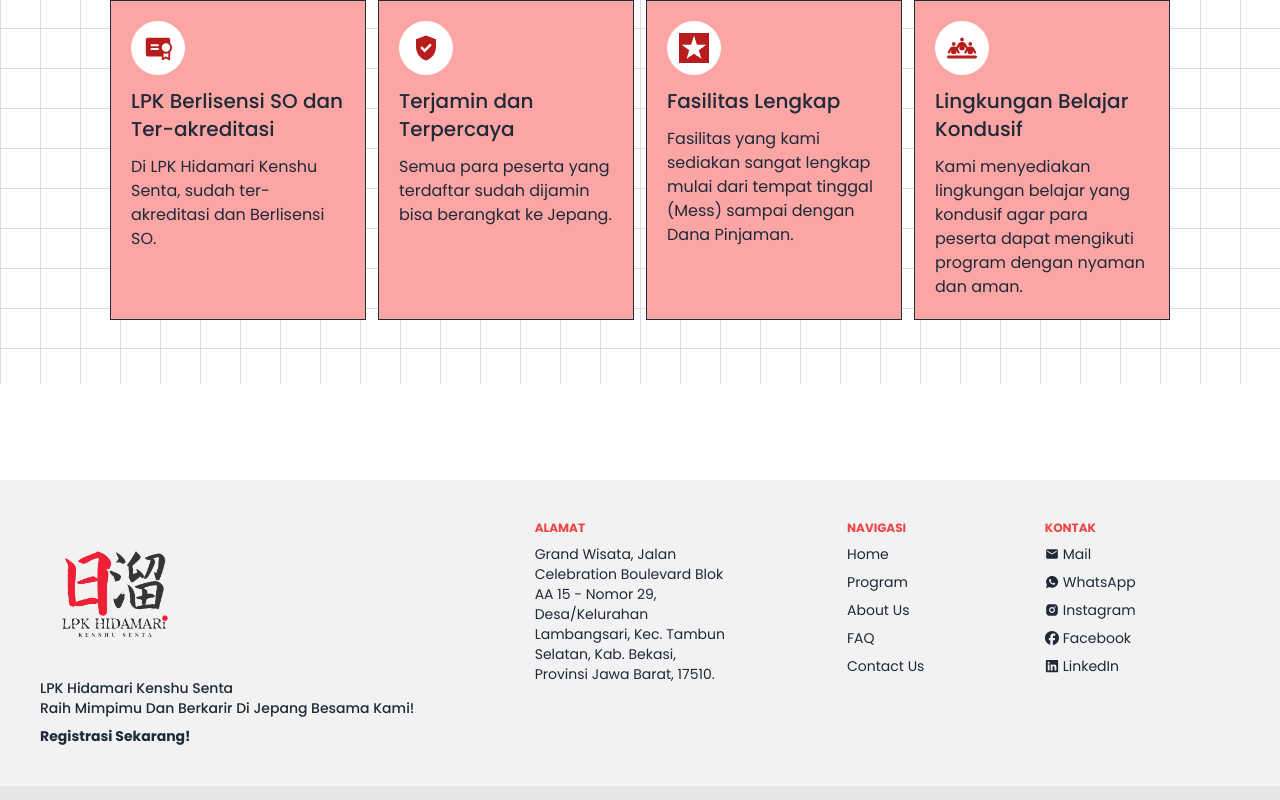
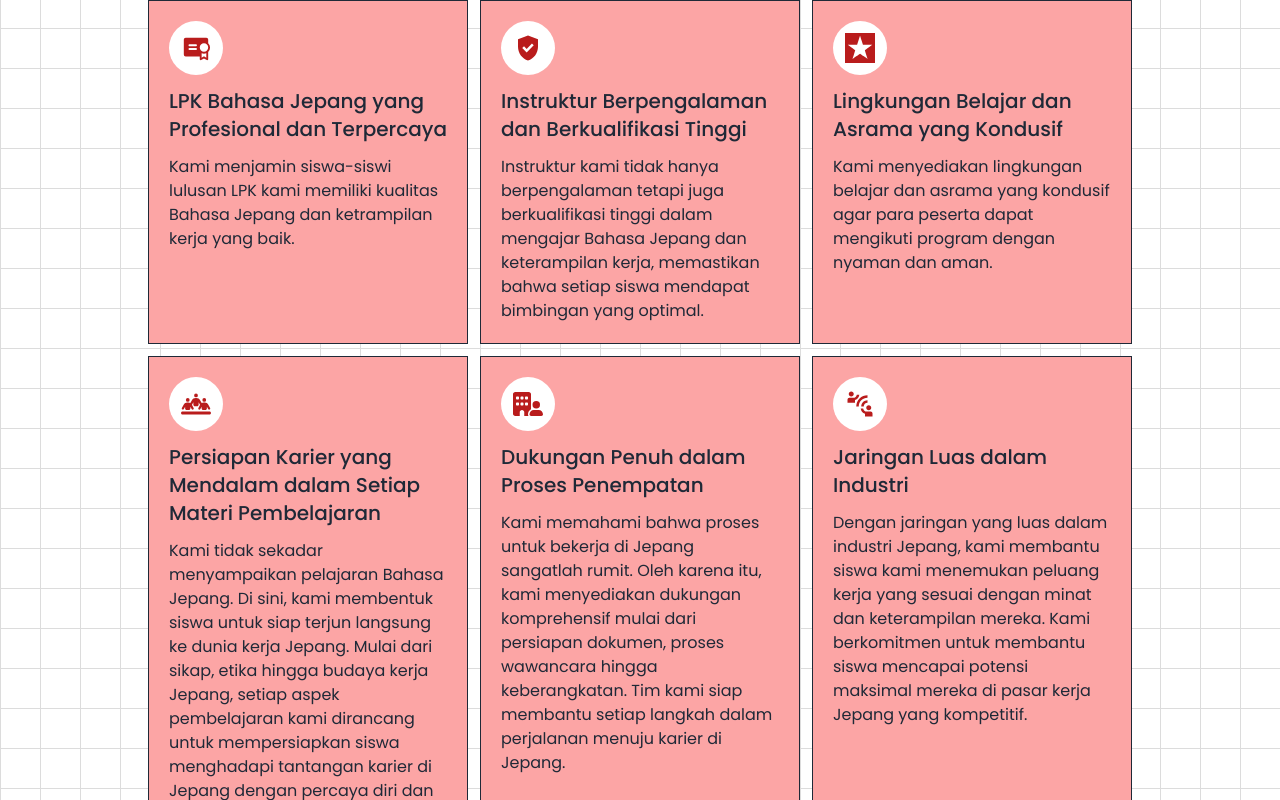
Before and after one commit to Ganesha-project/lpk-web, a Next.js app: page /program in a window 1280 px wide. Shown: the part 5440-6240 px from the top of the page. Built offline with nearby package versions, Linux system fonts and the light colour scheme.

Commit message:
update about us info

```diff
--- a/src/Components/AboutUsPage/AboutUs.jsx
+++ b/src/Components/AboutUsPage/AboutUs.jsx
@@ -23,16 +23,22 @@ export const AboutUs = () => {
                             alt="" />
                         <div className="p-5 -mt-24 m-2 w-[80%] lg:ml-10 bg-red-200 bg-opacity-100 backdrop-blur-sm absolute lg:w-[30lvw]">
                             <div className="font-medium text-justify">
-                                <p>Kami adalah lembaga yang <strong>berdedikasi</strong> untuk memberikan pelatihan kerja <strong>berkualitas tinggi</strong> bagi para calon pekerja yang ingin membangun karir mereka di <strong>Jepang</strong>. Sebagai lembaga yang <strong>berpengalaman</strong> dan <strong>terpercaya</strong>, kami telah membantu ribuan individu untuk meraih <strong>kesuksesan</strong> dalam <strong>dunia kerja Jepang</strong>.</p>
+                                <p>Kami adalah Lembaga Pelatihan Kerja sebagai Penghubung antara Perusahaan Jepang dan Pemuda Indonesia yang ingin Bekerja dan Belajar di Jepang. Kami <strong>berdedikasi</strong> untuk mengantarkan Pemuda Indonesia menuju <strong>kesuksesan</strong> melalui program <strong>Pelatihan Bahasa Jepang</strong> dan <strong>Keterampilan Kerja</strong> untuk persiapan Pemagangan Teknis (Ginou jisshuu), Pekerja Berketrampilan Khusus (Tokutei Ginou), maupun Kuliah di Jepang (Ryuugaku). Dengan <strong>pengalaman lebih dari 10 tahun</strong> Tinggal dan Bekerja di Jepang, kami memahami betul <strong>esensi</strong> dan <strong>kebutuhan</strong> akan kemahiran bahasa dalam menggapai <strong>peluang</strong> di negeri <strong>Sakura</strong> tersebut.</p>
                             </div>
                         </div>
                     </div>
                     <FaQuoteRight className="self-end text-red-500 -mt-2" size={40} />
                     <div className="w-[60%] -mt-5 text-justify self-end px-10 font-medium text-gray-800">
                         <p>
-                            Di LPK Hidamari Kenshu Senta, kami memahami pentingnya <strong>integrasi budaya</strong>, <strong>keterampilan teknis</strong>, dan <strong>kesiapan profesional</strong> dalam mencapai tujuan karir di Jepang. Oleh karena itu, kami menyediakan <strong>program pelatihan yang komprehensif dan terarah</strong> yang dirancang khusus untuk mempersiapkan Anda dengan keterampilan dan pengetahuan yang diperlukan dalam berbagai bidang industri di Jepang. Kami memiliki <strong>program pelatihan yang dapat disesuaikan</strong> dengan kebutuhan Anda. Mari bergabung dengan kami dan mulailah perjalanan menuju <strong>kesuksesan karir Anda di Jepang</strong> bersama LPK Hidamari Kenshu Senta!
+                            Keahlian kami tidak hanya tercermin dalam pengalaman panjang kami di Jepang, tetapi juga dibuktikan melalui sertifikasi nasional Jepang, seperti sertifikasi Bahasa Jepang dan bidang terkait lainnya. Kami percaya bahwa kemahiran Bahasa Jepang adalah kunci untuk membuka pintu peluang di berbagai bidang, baik di dalam negeri maupun internasional.
+                        </p>
+                        <p className="mt-5">
+                            Kami mengemban amanah dan tanggung jawab untuk membantu generasi muda Indonesia mewujudkan impian mereka. Kami ingin menjadi mitra Anda dalam perjalanan menuju kesuksesan. Dengan berbagai program pelatihan dan kursus yang kami tawarkan, kami siap untuk membantu mengasah kemampuan Bahasa Jepang dan juga Keahlian Kerja Pemuda Indonesia sehingga siap untuk menghadapi tantangan global di masa depan.
                         </p>
                     </div>
+                    <p className="flex justify-center items-center  border-b-4 border-red-200 p-2 text-lg font-medium">
+                        Mari kita bersama-sama wujudkan impian kita, dan bersiaplah untuk mengukir prestasi bersama kami di LPK Hidamari Kenshu Senta!
+                    </p>
                 </div>
             </section>
         </>
--- a/src/Components/AboutUsPage/AboutUsMobile.jsx
+++ b/src/Components/AboutUsPage/AboutUsMobile.jsx
@@ -21,15 +21,17 @@ export const AboutUsMobile = () => {
                             className="w-full h-[30lvh] object-cover"
                             src="https://images.unsplash.com/photo-1461727885569-b2ddec0c4328?q=80&w=2938&auto=format&fit=crop&ixlib=rb-4.0.3&ixid=M3wxMjA3fDB8MHxwaG90by1wYWdlfHx8fGVufDB8fHx8fA%3D%3D"
                             alt="" />
-                        <div className="bg-red-200 p-5">
+                        <div className="bg-red-200 -mx-5 p-5">
                             <div className="font-medium text-justify">
-                                <p>Kami adalah lembaga yang <strong>berdedikasi</strong> untuk memberikan pelatihan kerja <strong>berkualitas tinggi</strong> bagi para calon pekerja yang ingin membangun karir mereka di <strong>Jepang</strong>. Sebagai lembaga yang <strong>berpengalaman</strong> dan <strong>terpercaya</strong>, kami telah membantu ribuan individu untuk meraih <strong>kesuksesan</strong> dalam <strong>dunia kerja Jepang</strong>.</p>
+                                <p>Kami adalah Lembaga Pelatihan Kerja sebagai Penghubung antara Perusahaan Jepang dan Pemuda Indonesia yang ingin Bekerja dan Belajar di Jepang. Kami <strong>berdedikasi</strong> untuk mengantarkan Pemuda Indonesia menuju <strong>kesuksesan</strong> melalui program <strong>Pelatihan Bahasa Jepang</strong> dan <strong>Keterampilan Kerja</strong> untuk persiapan Pemagangan Teknis (Ginou jisshuu), Pekerja Berketrampilan Khusus (Tokutei Ginou), maupun Kuliah di Jepang (Ryuugaku). Dengan <strong>pengalaman lebih dari 10 tahun</strong> Tinggal dan Bekerja di Jepang, kami memahami betul <strong>esensi</strong> dan <strong>kebutuhan</strong> akan kemahiran bahasa dalam menggapai <strong>peluang</strong> di negeri <strong>Sakura</strong> tersebut.</p>
                             </div>
                         </div>
                     </div>
-                    <p className="text-justify self-end font-medium text-gray-800">
-                        Di LPK Hidamari Kenshu Senta, kami memahami pentingnya <strong>integrasi budaya</strong>, <strong>keterampilan teknis</strong>, dan <strong>kesiapan profesional</strong> dalam mencapai tujuan karir di Jepang. Oleh karena itu, kami menyediakan <strong>program pelatihan yang komprehensif dan terarah</strong> yang dirancang khusus untuk mempersiapkan Anda dengan keterampilan dan pengetahuan yang diperlukan dalam berbagai bidang industri di Jepang. Kami memiliki <strong>program pelatihan yang dapat disesuaikan</strong> dengan kebutuhan Anda. Mari bergabung dengan kami dan mulailah perjalanan menuju <strong>kesuksesan karir Anda di Jepang</strong> bersama LPK Hidamari Kenshu Senta!
-                    </p>
+                    <div className="text-justify self-end font-medium text-gray-800 flex flex-col gap-5">
+                        <p>Keahlian kami tidak hanya tercermin dalam pengalaman panjang kami di Jepang, tetapi juga dibuktikan melalui sertifikasi nasional Jepang, seperti sertifikasi Bahasa Jepang dan bidang terkait lainnya. Kami percaya bahwa kemahiran Bahasa Jepang adalah kunci untuk membuka pintu peluang di berbagai bidang, baik di dalam negeri maupun internasional.</p>
+                        <p>Kami mengemban amanah dan tanggung jawab untuk membantu generasi muda Indonesia mewujudkan impian mereka. Kami ingin menjadi mitra Anda dalam perjalanan menuju kesuksesan. Dengan berbagai program pelatihan dan kursus yang kami tawarkan, kami siap untuk membantu mengasah kemampuan Bahasa Jepang dan juga Keahlian Kerja Pemuda Indonesia sehingga siap untuk menghadapi tantangan global di masa depan.</p>
+                        <p>Mari kita bersama-sama wujudkan impian kita, dan bersiaplah untuk mengukir prestasi bersama kami di LPK Hidamari Kenshu Senta!</p>
+                    </div>
                     <FaQuoteRight className="self-end text-red-500 -mt-2" size={40} />
                 </div>
             </section>
--- a/src/Components/Banner.jsx
+++ b/src/Components/Banner.jsx
@@ -44,22 +44,22 @@ export const Banner = () => {
                                 <div className="flex justify-between items-center">
                                     <TbLicense size={45} />
                                     <p className="capitalize text-xl font-medium">
-                                        Berlisensi SO
+                                        Terpercaya
                                     </p>
                                 </div>
                                 <p className="mt-5 font-light">
-                                    Dengan Lisensi SO yang kami miliki, Kamu dapat percayakan kualitas program pelatihan kamu ke LPK Hidamari Kenshu Senta!
+                                    Dengan berbagai macam program dan para pengajar yang terbaik kamu dapat percayakan kualitas program pelatihan kamu ke LPK Hidamari Kenshu Senta!
                                 </p>
                             </div>
                             <div className="border-r flex-grow border-b border-l border-gray-700 p-4 lg:p-12 bg-red-400 text-white w-[70lvw] lg:w-full">
                                 <div className="flex justify-between items-center">
                                     <TfiMedall size={45} />
                                     <p className="capitalize text-xl font-medium">
-                                        Terakreditasi
+                                        Berpengalaman
                                     </p>
                                 </div>
                                 <p className="mt-5 font-light">
-                                    Kami bangga menjadi Lembaga yang terakreditasi, menandakan komitmen kami dalam menyediakan pendidikan berkualitas tinggi yang memenuhi standar yang ketat.
+                                    Pengajar di LPK Hidamari Kenshu Senta sangat berpengalaman dan memiliki kemampuan serta ilmu yang mempermudah memenuhi standar kerja di Jepang.
                                 </p>
                             </div>
                         </div>
--- a/src/Components/WhyUs.jsx
+++ b/src/Components/WhyUs.jsx
@@ -2,6 +2,8 @@ import { MdGppGood } from "react-icons/md";
 import { PiCertificateFill } from "react-icons/pi";
 import { SiCoveralls } from "react-icons/si";
 import { FaPeopleLine } from "react-icons/fa6";
+import { FaBuildingUser } from "react-icons/fa6";
+import { MdConnectWithoutContact } from "react-icons/md";
 export const WhyUs = () => {
     return (
         <>
@@ -13,49 +15,71 @@ export const WhyUs = () => {
                     <h1 className="text-5xl font-medium lg:flex hidden">
                         Kenapa harus LPK Hidamari Kenshu Senta?
                     </h1>
-                    <div className="flex flex-wrap flex-col lg:flex-row gap-3">
-                        <div className="p-5 lg:w-[20lvw] bg-red-300 border border-gray-800 flex flex-col gap-3">
+                    <div className="flex flex-col lg:grid lg:grid-cols-3 gap-3">
+                        <div className="p-5 lg:w-[25lvw] bg-red-300 border border-gray-800 flex flex-col gap-3">
                             <div className="p-3 bg-white text-red-700 w-fit rounded-full">
                                 <PiCertificateFill size={30} />
                             </div>
                             <h1 className="text-xl font-medium">
-                                LPK Berlisensi SO dan Ter-akreditasi
+                                LPK Bahasa Jepang yang Profesional dan Terpercaya
                             </h1>
                             <p>
-                                Di LPK Hidamari Kenshu Senta, sudah ter-akreditasi dan Berlisensi SO.
+                                Kami menjamin siswa-siswi lulusan LPK kami memiliki kualitas Bahasa Jepang dan ketrampilan kerja yang baik.
                             </p>
                         </div>
-                        <div className="p-5 lg:w-[20lvw] bg-red-300 border border-gray-800 flex flex-col  gap-3">
+                        <div className="p-5 lg:w-[25lvw] bg-red-300 border border-gray-800 flex flex-col  gap-3">
                             <div className="p-3 bg-white text-red-700 w-fit rounded-full">
                                 <MdGppGood size={30} />
                             </div>
                             <h1 className="text-xl font-medium">
-                                Terjamin dan Terpercaya
+                                Instruktur Berpengalaman dan Berkualifikasi Tinggi
                             </h1>
                             <p>
-                                Semua para peserta yang terdaftar sudah dijamin bisa berangkat ke Jepang.
+                                Instruktur kami tidak hanya berpengalaman tetapi juga berkualifikasi tinggi dalam mengajar Bahasa Jepang dan keterampilan kerja, memastikan bahwa setiap siswa mendapat bimbingan yang optimal.
                             </p>
                         </div>
-                        <div className="p-5 lg:w-[20lvw] bg-red-300 border border-gray-800 flex flex-col  gap-3">
+                        <div className="p-5 lg:w-[25lvw] bg-red-300 border border-gray-800 flex flex-col  gap-3">
                             <div className="p-3 bg-white text-red-700 w-fit rounded-full">
                                 <SiCoveralls size={30} />
                             </div>
                             <h1 className="text-xl font-medium">
-                                Fasilitas Lengkap
+                                Lingkungan Belajar dan Asrama yang Kondusif
                             </h1>
                             <p>
-                                Fasilitas yang kami sediakan sangat lengkap mulai dari tempat tinggal (Mess) sampai dengan Dana Pinjaman.
+                                Kami menyediakan lingkungan belajar dan asrama yang kondusif agar para peserta dapat mengikuti program dengan nyaman dan aman.
                             </p>
                         </div>
-                        <div className="p-5 lg:w-[20lvw] bg-red-300 border border-gray-800 flex flex-col  gap-3">
+                        <div className="p-5 lg:w-[25lvw] bg-red-300 border border-gray-800 flex flex-col  gap-3">
                             <div className="p-3 bg-white text-red-700 w-fit rounded-full">
                                 <FaPeopleLine size={30} />
                             </div>
                             <h1 className="text-xl font-medium">
-                                Lingkungan Belajar Kondusif
+                                Persiapan Karier yang Mendalam dalam Setiap Materi Pembelajaran
                             </h1>
                             <p>
-                                Kami menyediakan lingkungan belajar yang kondusif agar para peserta dapat mengikuti program dengan nyaman dan aman.
+                                Kami tidak sekadar menyampaikan pelajaran Bahasa Jepang. Di sini, kami membentuk siswa untuk siap terjun langsung ke dunia kerja Jepang. Mulai dari sikap, etika hingga budaya kerja Jepang, setiap aspek pembelajaran kami dirancang untuk mempersiapkan siswa menghadapi tantangan karier di Jepang dengan percaya diri dan kompetensi yang tinggi.
+                            </p>
+                        </div>
+                        <div className="p-5 lg:w-[25lvw] bg-red-300 border border-gray-800 flex flex-col  gap-3">
+                            <div className="p-3 bg-white text-red-700 w-fit rounded-full">
+                                <FaBuildingUser size={30} />
+                            </div>
+                            <h1 className="text-xl font-medium">
+                                Dukungan Penuh dalam Proses Penempatan
+                            </h1>
+                            <p>
+                                Kami memahami bahwa proses untuk bekerja di Jepang sangatlah rumit. Oleh karena itu, kami menyediakan dukungan komprehensif mulai dari persiapan dokumen, proses wawancara hingga keberangkatan. Tim kami siap membantu setiap langkah dalam perjalanan menuju karier di Jepang.
+                            </p>
+                        </div>
+                        <div className="p-5 lg:w-[25lvw] bg-red-300 border border-gray-800 flex flex-col  gap-3">
+                            <div className="p-3 bg-white text-red-700 w-fit rounded-full">
+                                <MdConnectWithoutContact size={30} />
+                            </div>
+                            <h1 className="text-xl font-medium">
+                                Jaringan Luas dalam Industri
+                            </h1>
+                            <p>
+                                Dengan jaringan yang luas dalam industri Jepang, kami membantu siswa kami menemukan peluang kerja yang sesuai dengan minat dan keterampilan mereka. Kami berkomitmen untuk membantu siswa mencapai potensi maksimal mereka di pasar kerja Jepang yang kompetitif.
                             </p>
                         </div>
                     </div>
```
Also changed, not shown: public/whyus.json (added, +26 -0 lines), src/Components/AccordionKeunggulan.jsx (+6 -6 lines).
